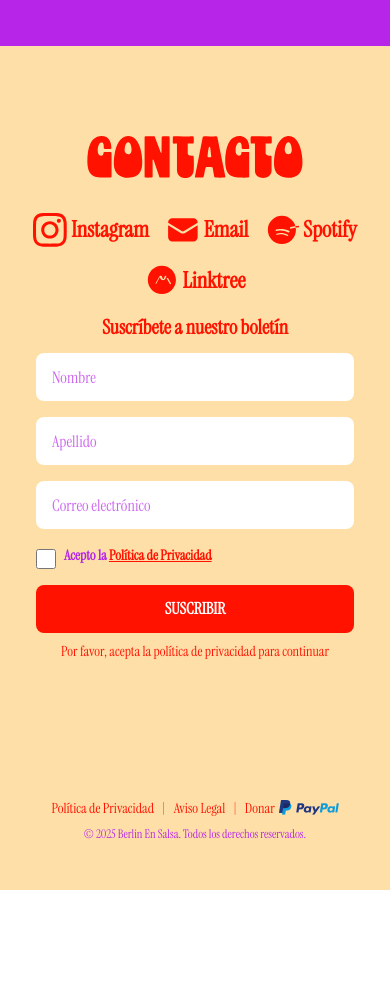
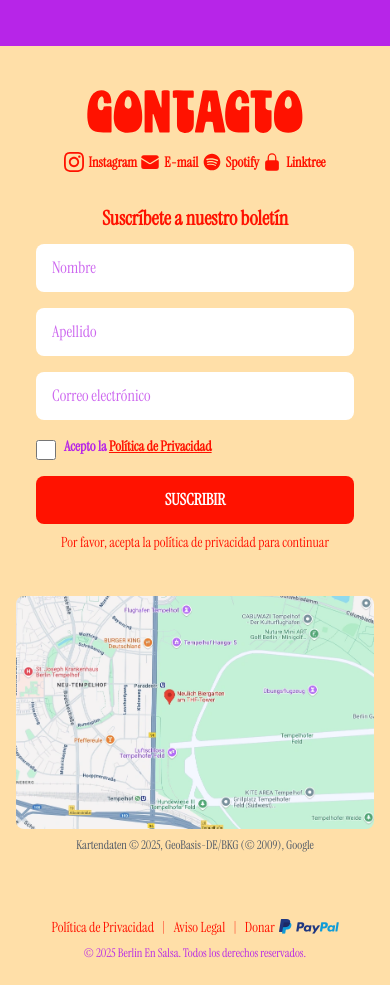
Before and after one commit to pa2si/berlin-en-salsa, a Next.js app: page / in a window 390 px wide. Shown: the part 4420-5405 px from the top of the page. Before the commit the page ends 5310 px from the top, so only its background shows below. Built offline with nearby package versions, Linux system fonts and the light colour scheme; no server answers; what @mailchimp/mailchimp_marketing would draw is missing.

Commit message:
v 1.0.11

```diff
--- a/src/app/de/sections/SectionFive.tsx
+++ b/src/app/de/sections/SectionFive.tsx
@@ -1,22 +1,22 @@
 import { SubscribeSection } from "@/components/GermanSubscribeSection";
-import { Footer } from "@/components/GermanFooter";
+import Image from "next/image";
 
 const SectionFive = () => {
   return (
-    <div className="bg-bes-amber flex h-svh flex-col overflow-y-auto">
-      <div className="flex w-full flex-1 flex-col justify-between">
-        <div className="flex w-full flex-1 flex-col items-center justify-center gap-2 px-4 md:gap-4">
-          <div className="mb-6 flex w-full justify-center sm:mb-2">
+    <div className="bg-bes-amber flex flex-col overflow-y-auto py-10 sm:py-12 md:py-16 lg:h-full">
+      <div className="container mx-auto flex flex-col items-center justify-center px-4 lg:h-full lg:py-10">
+        {/* Title */}
+        <div className="mb-4 flex w-full items-center justify-center sm:mb-5">
           <h2 className="sr-only">Kontakt</h2>
           <img
             src="/kontakt.svg"
             alt="Kontakt"
-              className="mt-0 w-[clamp(14rem,25vh,25rem)] object-contain sm:mt-2"
+            className="w-[clamp(14rem,25vh,25rem)] object-contain"
           />
         </div>
 
-          {/* Social Media Links */}
-          <div className="mx-auto flex max-w-2xl flex-wrap justify-center gap-[clamp(0.5rem,2vh,1.5rem)] md:gap-[clamp(1rem,3vh,2rem)]">
+        {/* Social Media Links - Now full width and centered */}
+        <div className="mb-6 flex w-full flex-wrap items-center justify-center gap-x-[0.2rem] gap-y-2 sm:mb-8 sm:gap-x-[clamp(0.3rem,1vh,0.4rem)] md:gap-x-[clamp(1rem,1.5vh,1.5rem)]">
           <a
             href="https://www.instagram.com/berlinensalsa/"
             target="_blank"
@@ -27,11 +27,11 @@ const SectionFive = () => {
               xmlns="http://www.w3.org/2000/svg"
               viewBox="0 0 24 24"
               fill="currentColor"
-                className="mr-1 h-[clamp(1.5rem,4vh,2.2rem)] w-[clamp(1.5rem,4vh,2.2rem)]"
+              className="mr-1 h-5 w-5 sm:h-[clamp(1.5rem,4vh,2.2rem)] sm:w-[clamp(1.5rem,4vh,2.2rem)]"
             >
               <path d="M12 2.163c3.204 0 3.584.012 4.85.07 3.252.148 4.771 1.691 4.919 4.919.058 1.265.069 1.645.069 4.849 0 3.205-.012 3.584-.069 4.849-.149 3.225-1.664 4.771-4.919 4.919-1.266.058-1.644.07-4.85.07-3.204 0-3.584-.012-4.849-.07-3.26-.149-4.771-1.699-4.919-4.92-.058-1.265-.07-1.644-.07-4.849 0-3.204.013-3.583.07-4.849.149-3.227 1.664-4.771 4.919-4.919 1.266-.057 1.645-.069 4.849-.069zm0-2.163c-3.259 0-3.667.014-4.947.072-4.358.2-6.78 2.618-6.98 6.98-.059 1.281-.073 1.689-.073 4.948 0 3.259.014 3.668.072 4.948.2 4.358 2.618 6.78 6.98 6.98 1.281.058 1.689.072 4.948.072 3.259 0 3.668-.014 4.948-.072 4.354-.2 6.782-2.618 6.979-6.98.059-1.28.073-1.689.073-4.948 0-3.259-.014-3.667-.072-4.947-.196-4.354-2.617-6.78-6.979-6.98-1.281-.059-1.69-.073-4.949-.073zm0 5.838c-3.403 0-6.162 2.759-6.162 6.162s2.759 6.163 6.162 6.163 6.162-2.759 6.162-6.163c0-3.403-2.759-6.162-6.162-6.162zm0 10.162c-2.209 0-4-1.79-4-4 0-2.209 1.791-4 4-4s4 1.791 4 4c0 2.21-1.791 4-4 4zm6.406-11.845c-.796 0-1.441.645-1.441 1.44s.645 1.44 1.441 1.44c.795 0 1.439-.645 1.439-1.44s-.644-1.44-1.439-1.44z" />
             </svg>
-              <span className="text-[clamp(1rem,3vh,1.4rem)] font-bold">
+            <span className="text-sm font-bold sm:text-[clamp(1rem,3vh,1.4rem)]">
               Instagram
             </span>
           </a>
@@ -44,12 +44,12 @@ const SectionFive = () => {
               xmlns="http://www.w3.org/2000/svg"
               viewBox="0 0 24 24"
               fill="currentColor"
-                className="mr-1 h-[clamp(1.5rem,4vh,2.2rem)] w-[clamp(1.5rem,4vh,2.2rem)]"
+              className="mr-1 h-5 w-5 sm:h-[clamp(1.5rem,4vh,2.2rem)] sm:w-[clamp(1.5rem,4vh,2.2rem)]"
             >
               <path d="M1.5 8.67v8.58a3 3 0 003 3h15a3 3 0 003-3V8.67l-8.928 5.493a3 3 0 01-3.144 0L1.5 8.67z" />
               <path d="M22.5 6.908V6.75a3 3 0 00-3-3h-15a3 3 0 00-3 3v.158l9.714 5.978a1.5 1.5 0 001.572 0L22.5 6.908z" />
             </svg>
-              <span className="text-[clamp(1rem,3vh,1.4rem)] font-bold">
+            <span className="text-sm font-bold sm:text-[clamp(1rem,3vh,1.4rem)]">
               E-Mail
             </span>
           </a>
@@ -64,17 +64,17 @@ const SectionFive = () => {
               xmlns="http://www.w3.org/2000/svg"
               viewBox="0 0 24 24"
               fill="currentColor"
-                className="mr-1 h-[clamp(1.5rem,4vh,2.2rem)] w-[clamp(1.5rem,4vh,2.2rem)]"
+              className="mr-1 h-5 w-5 sm:h-[clamp(1.5rem,4vh,2.2rem)] sm:w-[clamp(1.5rem,4vh,2.2rem)]"
             >
-                <path d="M12 2C6.5 2 2 6.5 2 12s4.5 10 10 10 10-4.5 10-10S17.5 2 12 2zm4.059 14.406c-.192 0-.286-.093-.477-.186-1.241-.74-2.764-1.108-4.435-1.108a8.46 8.46 0 00-2.54.28c-.093.045-.209.093-.304.093a.387.387 0 01-.381-.395c0-.232.126-.371.297-.418.93-.28 1.953-.418 3.02-.418 1.85 0 3.515.418 4.94 1.23.209.14.304.279.304.464a.388.388 0 01-.424.458zm1.085-2.417c-.228 0-.365-.093-.518-.185a12.772 12.772 0 00-5.613-1.349c-1.193 0-1.953.14-2.764.325a1.023 1.023 0 01-.241.046.506.506 0 01-.518-.51c0-.279.16-.464.425-.51.958-.232 1.915-.418 3.323-.418 2.09 0 4.18.464 5.848 1.3.228.14.381.325.381.557 0 .278-.207.51-.49.51l-.333.044zm1.24-2.788a.61.61 0 01-.593-.604c0-.325.193-.51.426-.604 2.375-.697 5.055-1.068 7.935-1.068 2.955 0 5.7.37 8.045 1.068.228.093.424.279.424.604a.61.61 0 01-.595.604c-.15 0-.243-.045-.471-.138-2.09-.65-4.564-.975-7.402-.975-2.84 0-5.38.325-7.43.975-.15.093-.243.138-.339.138z" />
+              <path d="M12 2C6.5 2 2 6.5 2 12s4.5 10 10 10 10-4.5 10-10S17.5 2 12 2zm3.75 14.65c-2.35-1.45-5.3-1.75-8.8-.95-.35.1-.65-.15-.75-.45-.1-.35.15-.65.45-.75 3.8-.85 7.1-.5 9.7 1.1.35.15.4.55.25.85-.2.3-.55.4-.85.2zm1-2.7c-2.7-1.65-6.8-2.15-9.95-1.15-.4.1-.85-.1-.95-.5-.1-.4.1-.85.5-.95 3.65-1.1 8.15-.55 11.25 1.35.3.15.45.65.2 1s-.7.5-1.05.25zM6.3 9.75c-.5.15-1-.15-1.15-.6-.15-.5.15-1 .6-1.15 3.55-1.05 9.4-.85 13.1 1.35.45.25.6.85.35 1.3-.25.35-.85.5-1.3.25C14.7 9 9.35 8.8 6.3 9.75z" />
             </svg>
-              <span className="text-[clamp(1rem,3vh,1.4rem)] font-bold">
+            <span className="text-sm font-bold sm:text-[clamp(1rem,3vh,1.4rem)]">
               Spotify
             </span>
           </a>
 
           <a
-              href="linktr.ee/BerlinEnSalsa"
+            href="https://linktr.ee/BerlinEnSalsa"
             target="_blank"
             rel="noopener noreferrer"
             className="text-bes-red hover:text-bes-red/80 flex items-center transition-colors"
@@ -83,23 +83,49 @@ const SectionFive = () => {
               xmlns="http://www.w3.org/2000/svg"
               viewBox="0 0 24 24"
               fill="currentColor"
-                className="mr-1 h-[clamp(1.5rem,4vh,2.2rem)] w-[clamp(1.5rem,4vh,2.2rem)]"
+              className="mr-1 h-5 w-5 sm:h-[clamp(1.5rem,4vh,2.2rem)] sm:w-[clamp(1.5rem,4vh,2.2rem)]"
             >
-                <path d="M7.953 15.066c-.08 0-.157-.02-.228-.06a.438.438 0 01-.187-.58l2.7-4.87a.99.99 0 011.025-.539.991.991 0 01.844.8l.132.446c.089.308.24.683.345.817.11.135.24.216.483.216.241 0 .342-.08.4-.214.06-.135.182-.5.27-.817l.133-.446a.99.99 0 01.842-.8.99.99 0 011.025.54l2.7 4.868a.438.438 0 01-.188.581.454.454 0 01-.612-.145l-2.701-4.868c-.154.511-.337 1.042-.6 1.45-.311.483-.817.85-1.587.85-.768 0-1.255-.367-1.566-.85-.264-.406-.446-.932-.6-1.45l-2.701 4.869a.446.446 0 01-.384.202zM12 4.85a.85.85 0 100 1.7.85.85 0 000-1.7zm0 8.3a.85.85 0 100 1.7.85.85 0 000-1.7zm-3.85-4.15a.85.85 0 100 1.7.85.85 0 000-1.7zm7.7 0a.85.85 0 100 1.7.85.85 0 000-1.7zM12 2C6.477 2 2 6.477 2 12s4.477 10 10 10 10-4.477 10-10S17.523 2 12 2z" />
+              <path
+                fillRule="evenodd"
+                d="M12 1.5a5.25 5.25 0 00-5.25 5.25v3a3 3 0 00-3 3v6.75a3 3 0 003 3h10.5a3 3 0 003-3v-6.75a3 3 0 00-3-3v-3c0-2.9-2.35-5.25-5.25-5.25zm3.75 8.25v-3a3.75 3.75 0 10-7.5 0v3h7.5z"
+                clipRule="evenodd"
+              />
             </svg>
-              <span className="text-[clamp(1rem,3vh,1.4rem)] font-bold">
+            <span className="text-sm font-bold sm:text-[clamp(1rem,3vh,1.4rem)]">
               Linktree
             </span>
           </a>
         </div>
 
-          <div className="mx-auto w-full max-w-4xl">
+        {/* Two-Column Content */}
+        <div className="flex flex-col lg:w-full lg:flex-row lg:items-center lg:gap-6 xl:gap-10">
+          {/* Left Column - Form */}
+          <div className="flex w-full flex-col items-center justify-center lg:w-1/2">
             <SubscribeSection />
           </div>
+
+          {/* Right Column - Map */}
+          <div className="mt-8 flex w-full flex-col items-center lg:mt-0 lg:w-1/2 lg:justify-center">
+            <div className="w-full max-w-xl lg:max-w-none">
+              <a
+                href="https://maps.app.goo.gl/KGTZ4cBkoJC1NAKq8"
+                target="_blank"
+                rel="noopener noreferrer"
+                className="block overflow-hidden rounded-lg shadow-lg transition-transform hover:scale-[1.02]"
+              >
+                <Image
+                  src="/googlemaps.webp"
+                  alt="Karte vom Berlin En Salsa Standort"
+                  width={600}
+                  height={350}
+                  className="h-auto max-h-[350px] w-full object-cover"
+                />
+              </a>
+              <p className="mt-2 text-center text-xs text-gray-600">
+                Kartendaten © 2025, GeoBasis-DE/BKG (© 2009), Google
+              </p>
             </div>
-
-        <div className="mt-auto w-full">
-          <Footer />
+          </div>
         </div>
       </div>
     </div>
--- a/src/app/page.tsx
+++ b/src/app/page.tsx
@@ -5,6 +5,7 @@ import SectionThree from "./sections/SectionThree";
 import SectionTwo from "./sections/SectionTwo";
 import ComingSoonBanner from "@/components/ComingSoonBanner";
 import ProgramButton from "@/components/ProgramButton";
+import { Footer } from "@/components/Footer";
 import type { Metadata } from "next";
 
 // Base URL for absolute URLs in metadata
@@ -35,7 +36,14 @@ export default function Home() {
       <SectionTwo />
       <SectionThree />
       <SectionFour />
-      <SectionFive />
+      <div className="lg:flex lg:h-svh lg:flex-col">
+        <div className="lg:flex-grow">
+          <SectionFive />
+        </div>
+        <div className="bg-bes-amber lg:flex-shrink-0">
+          <Footer />
+        </div>
+      </div>
     </main>
   );
 }
--- a/src/app/sections/SectionFive.tsx
+++ b/src/app/sections/SectionFive.tsx
@@ -1,22 +1,22 @@
 import { SubscribeSection } from "@/components/SubscribeSesction";
-import { Footer } from "@/components/Footer";
+import Image from "next/image";
 
 const SectionFive = () => {
   return (
-    <div className="bg-bes-amber flex h-svh flex-col overflow-y-auto">
-      <div className="flex w-full flex-1 flex-col justify-between">
-        <div className="flex w-full flex-1 flex-col items-center justify-center gap-2 px-4 md:gap-4">
-          <div className="mb-6 flex w-full justify-center sm:mb-2">
+    <div className="bg-bes-amber flex flex-col overflow-y-auto py-10 sm:py-12 md:py-16 lg:h-full">
+      <div className="container mx-auto flex flex-col items-center justify-center px-4 lg:h-full">
+        {/* Title */}
+        <div className="mb-4 flex w-full items-center justify-center sm:mb-5">
           <h2 className="sr-only">Contacto</h2>
           <img
             src="/contacto.svg"
             alt="Contacto"
-              className="mt-0 w-[clamp(14rem,25vh,25rem)] object-contain sm:mt-2"
+            className="w-[clamp(14rem,25vh,25rem)] object-contain"
           />
         </div>
 
-          {/* Social Media Links */}
-          <div className="mx-auto flex max-w-2xl flex-wrap justify-center gap-[clamp(0.5rem,2vh,1.5rem)] md:gap-[clamp(1rem,3vh,2rem)]">
+        {/* Social Media Links - Now full width and centered */}
+        <div className="mb-6 flex w-full flex-wrap items-center justify-center gap-x-[0.2rem] gap-y-2 sm:mb-8 sm:gap-x-[clamp(0.3rem,1vh,0.4rem)] md:gap-x-[clamp(1rem,1.5vh,1.5rem)]">
           <a
             href="https://www.instagram.com/berlinensalsa/"
             target="_blank"
@@ -27,11 +27,11 @@ const SectionFive = () => {
               xmlns="http://www.w3.org/2000/svg"
               viewBox="0 0 24 24"
               fill="currentColor"
-                className="mr-1 h-[clamp(1.5rem,4vh,2.2rem)] w-[clamp(1.5rem,4vh,2.2rem)]"
+              className="mr-1 h-5 w-5 sm:h-[clamp(1.5rem,4vh,2.2rem)] sm:w-[clamp(1.5rem,4vh,2.2rem)]"
             >
               <path d="M12 2.163c3.204 0 3.584.012 4.85.07 3.252.148 4.771 1.691 4.919 4.919.058 1.265.069 1.645.069 4.849 0 3.205-.012 3.584-.069 4.849-.149 3.225-1.664 4.771-4.919 4.919-1.266.058-1.644.07-4.85.07-3.204 0-3.584-.012-4.849-.07-3.26-.149-4.771-1.699-4.919-4.92-.058-1.265-.07-1.644-.07-4.849 0-3.204.013-3.583.07-4.849.149-3.227 1.664-4.771 4.919-4.919 1.266-.057 1.645-.069 4.849-.069zm0-2.163c-3.259 0-3.667.014-4.947.072-4.358.2-6.78 2.618-6.98 6.98-.059 1.281-.073 1.689-.073 4.948 0 3.259.014 3.668.072 4.948.2 4.358 2.618 6.78 6.98 6.98 1.281.058 1.689.072 4.948.072 3.259 0 3.668-.014 4.948-.072 4.354-.2 6.782-2.618 6.979-6.98.059-1.28.073-1.689.073-4.948 0-3.259-.014-3.667-.072-4.947-.196-4.354-2.617-6.78-6.979-6.98-1.281-.059-1.69-.073-4.949-.073zm0 5.838c-3.403 0-6.162 2.759-6.162 6.162s2.759 6.163 6.162 6.163 6.162-2.759 6.162-6.163c0-3.403-2.759-6.162-6.162-6.162zm0 10.162c-2.209 0-4-1.79-4-4 0-2.209 1.791-4 4-4s4 1.791 4 4c0 2.21-1.791 4-4 4zm6.406-11.845c-.796 0-1.441.645-1.441 1.44s.645 1.44 1.441 1.44c.795 0 1.439-.645 1.439-1.44s-.644-1.44-1.439-1.44z" />
             </svg>
-              <span className="text-[clamp(1rem,3vh,1.4rem)] font-bold">
+            <span className="text-sm font-bold sm:text-[clamp(1rem,3vh,1.4rem)]">
               Instagram
             </span>
           </a>
@@ -44,13 +44,13 @@ const SectionFive = () => {
               xmlns="http://www.w3.org/2000/svg"
               viewBox="0 0 24 24"
               fill="currentColor"
-                className="mr-1 h-[clamp(1.5rem,4vh,2.2rem)] w-[clamp(1.5rem,4vh,2.2rem)]"
+              className="mr-1 h-5 w-5 sm:h-[clamp(1.5rem,4vh,2.2rem)] sm:w-[clamp(1.5rem,4vh,2.2rem)]"
             >
               <path d="M1.5 8.67v8.58a3 3 0 003 3h15a3 3 0 003-3V8.67l-8.928 5.493a3 3 0 01-3.144 0L1.5 8.67z" />
               <path d="M22.5 6.908V6.75a3 3 0 00-3-3h-15a3 3 0 00-3 3v.158l9.714 5.978a1.5 1.5 0 001.572 0L22.5 6.908z" />
             </svg>
-              <span className="text-[clamp(1rem,3vh,1.4rem)] font-bold">
-                Email
+            <span className="text-sm font-bold sm:text-[clamp(1rem,3vh,1.4rem)]">
+              E-mail
             </span>
           </a>
 
@@ -64,17 +64,17 @@ const SectionFive = () => {
               xmlns="http://www.w3.org/2000/svg"
               viewBox="0 0 24 24"
               fill="currentColor"
-                className="mr-1 h-[clamp(1.5rem,4vh,2.2rem)] w-[clamp(1.5rem,4vh,2.2rem)]"
+              className="mr-1 h-5 w-5 sm:h-[clamp(1.5rem,4vh,2.2rem)] sm:w-[clamp(1.5rem,4vh,2.2rem)]"
             >
-                <path d="M12 2C6.5 2 2 6.5 2 12s4.5 10 10 10 10-4.5 10-10S17.5 2 12 2zm4.059 14.406c-.192 0-.286-.093-.477-.186-1.241-.74-2.764-1.108-4.435-1.108a8.46 8.46 0 00-2.54.28c-.093.045-.209.093-.304.093a.387.387 0 01-.381-.395c0-.232.126-.371.297-.418.93-.28 1.953-.418 3.02-.418 1.85 0 3.515.418 4.94 1.23.209.14.304.279.304.464a.388.388 0 01-.424.458zm1.085-2.417c-.228 0-.365-.093-.518-.185a12.772 12.772 0 00-5.613-1.349c-1.193 0-1.953.14-2.764.325a1.023 1.023 0 01-.241.046.506.506 0 01-.518-.51c0-.279.16-.464.425-.51.958-.232 1.915-.418 3.323-.418 2.09 0 4.18.464 5.848 1.3.228.14.381.325.381.557 0 .278-.207.51-.49.51l-.333.044zm1.24-2.788a.61.61 0 01-.593-.604c0-.325.193-.51.426-.604 2.375-.697 5.055-1.068 7.935-1.068 2.955 0 5.7.37 8.045 1.068.228.093.424.279.424.604a.61.61 0 01-.595.604c-.15 0-.243-.045-.471-.138-2.09-.65-4.564-.975-7.402-.975-2.84 0-5.38.325-7.43.975-.15.093-.243.138-.339.138z" />
+              <path d="M12 2C6.5 2 2 6.5 2 12s4.5 10 10 10 10-4.5 10-10S17.5 2 12 2zm3.75 14.65c-2.35-1.45-5.3-1.75-8.8-.95-.35.1-.65-.15-.75-.45-.1-.35.15-.65.45-.75 3.8-.85 7.1-.5 9.7 1.1.35.15.4.55.25.85-.2.3-.55.4-.85.2zm1-2.7c-2.7-1.65-6.8-2.15-9.95-1.15-.4.1-.85-.1-.95-.5-.1-.4.1-.85.5-.95 3.65-1.1 8.15-.55 11.25 1.35.3.15.45.65.2 1s-.7.5-1.05.25zM6.3 9.75c-.5.15-1-.15-1.15-.6-.15-.5.15-1 .6-1.15 3.55-1.05 9.4-.85 13.1 1.35.45.25.6.85.35 1.3-.25.35-.85.5-1.3.25C14.7 9 9.35 8.8 6.3 9.75z" />
             </svg>
-              <span className="text-[clamp(1rem,3vh,1.4rem)] font-bold">
+            <span className="text-sm font-bold sm:text-[clamp(1rem,3vh,1.4rem)]">
               Spotify
             </span>
           </a>
 
           <a
-              href="linktr.ee/BerlinEnSalsa"
+            href="https://linktr.ee/BerlinEnSalsa"
             target="_blank"
             rel="noopener noreferrer"
             className="text-bes-red hover:text-bes-red/80 flex items-center transition-colors"
@@ -83,23 +83,49 @@ const SectionFive = () => {
               xmlns="http://www.w3.org/2000/svg"
               viewBox="0 0 24 24"
               fill="currentColor"
-                className="mr-1 h-[clamp(1.5rem,4vh,2.2rem)] w-[clamp(1.5rem,4vh,2.2rem)]"
+              className="mr-1 h-5 w-5 sm:h-[clamp(1.5rem,4vh,2.2rem)] sm:w-[clamp(1.5rem,4vh,2.2rem)]"
             >
-                <path d="M7.953 15.066c-.08 0-.157-.02-.228-.06a.438.438 0 01-.187-.58l2.7-4.87a.99.99 0 011.025-.539.991.991 0 01.844.8l.132.446c.089.308.24.683.345.817.11.135.24.216.483.216.241 0 .342-.08.4-.214.06-.135.182-.5.27-.817l.133-.446a.99.99 0 01.842-.8.99.99 0 011.025.54l2.7 4.868a.438.438 0 01-.188.581.454.454 0 01-.612-.145l-2.701-4.868c-.154.511-.337 1.042-.6 1.45-.311.483-.817.85-1.587.85-.768 0-1.255-.367-1.566-.85-.264-.406-.446-.932-.6-1.45l-2.701 4.869a.446.446 0 01-.384.202zM12 4.85a.85.85 0 100 1.7.85.85 0 000-1.7zm0 8.3a.85.85 0 100 1.7.85.85 0 000-1.7zm-3.85-4.15a.85.85 0 100 1.7.85.85 0 000-1.7zm7.7 0a.85.85 0 100 1.7.85.85 0 000-1.7zM12 2C6.477 2 2 6.477 2 12s4.477 10 10 10 10-4.477 10-10S17.523 2 12 2z" />
+              <path
+                fillRule="evenodd"
+                d="M12 1.5a5.25 5.25 0 00-5.25 5.25v3a3 3 0 00-3 3v6.75a3 3 0 003 3h10.5a3 3 0 003-3v-6.75a3 3 0 00-3-3v-3c0-2.9-2.35-5.25-5.25-5.25zm3.75 8.25v-3a3.75 3.75 0 10-7.5 0v3h7.5z"
+                clipRule="evenodd"
+              />
             </svg>
-              <span className="text-[clamp(1rem,3vh,1.4rem)] font-bold">
+            <span className="text-sm font-bold sm:text-[clamp(1rem,3vh,1.4rem)]">
               Linktree
             </span>
           </a>
         </div>
 
-          <div className="mx-auto w-full max-w-4xl">
+        {/* Two-Column Content */}
+        <div className="flex flex-col lg:w-full lg:flex-row lg:items-center lg:gap-6 xl:gap-10">
+          {/* Left Column - Form */}
+          <div className="flex w-full flex-col items-center justify-center lg:w-1/2">
             <SubscribeSection />
           </div>
+
+          {/* Right Column - Map */}
+          <div className="mt-8 flex w-full flex-col items-center lg:mt-0 lg:w-1/2 lg:justify-center">
+            <div className="w-full max-w-xl lg:max-w-none">
+              <a
+                href="https://maps.app.goo.gl/KGTZ4cBkoJC1NAKq8"
+                target="_blank"
+                rel="noopener noreferrer"
+                className="block overflow-hidden rounded-lg shadow-lg transition-transform hover:scale-[1.02]"
+              >
+                <Image
+                  src="/googlemaps.webp"
+                  alt="Mapa de la ubicación de Berlin En Salsa"
+                  width={600}
+                  height={350}
+                  className="h-auto max-h-[350px] w-full object-cover"
+                />
+              </a>
+              <p className="mt-2 text-center text-xs text-gray-600">
+                Kartendaten © 2025, GeoBasis-DE/BKG (© 2009), Google
+              </p>
             </div>
-
-        <div className="mt-auto w-full">
-          <Footer />
+          </div>
         </div>
       </div>
     </div>
--- a/src/components/Footer.tsx
+++ b/src/components/Footer.tsx
@@ -3,8 +3,8 @@ import Link from "next/link";
 
 export const Footer = () => {
   return (
-    <footer className="text-bes-red pb-12 text-center md:pb-4">
-      <div className="container mx-auto">
+    <footer className="text-bes-red py-6 text-center lg:py-4">
+      <div className="container mx-auto px-4">
         <div className="flex flex-wrap items-center justify-center gap-2 text-sm font-medium md:gap-4">
           <Link
             href="/privacidad"
--- a/src/components/SubscribeSesction.tsx
+++ b/src/components/SubscribeSesction.tsx
@@ -35,7 +35,7 @@ export const SubscribeSection = () => {
   };
 
   return (
-    <div className="h-auto px-5 py-2 sm:px-3 sm:py-0 md:px-4 md:py-0 lg:px-5 lg:py-4">
+    <div className="h-auto w-full px-5 py-2 sm:px-3 sm:py-0 md:px-4 md:py-0 lg:px-5 lg:py-4">
       <div className="mx-auto max-w-[700px]">
         {" "}
         <div className="text-bes-red mb-3 text-center text-xl font-bold sm:mb-2 sm:text-xl md:mb-3 md:text-2xl lg:mb-6 lg:text-3xl">
@@ -45,12 +45,12 @@ export const SubscribeSection = () => {
           className="flex flex-col items-center justify-center gap-y-4 sm:gap-y-2 md:gap-y-3 lg:gap-y-4"
           onSubmit={handleSubmit}
         >
-          <div className="flex w-full flex-wrap items-center justify-center gap-x-4 gap-y-4 sm:flex-row">
+          <div className="flex w-full flex-col items-center justify-center gap-y-4 sm:flex-col sm:gap-y-4 lg:gap-y-4">
             {" "}
             <input
               type="text"
               name="firstName"
-              className="text-bes-purple border-bes-purple placeholder-bes-purple/70 h-12 w-full rounded-lg border-2 bg-white px-4 sm:h-9 sm:w-[48%] sm:px-3 md:h-10 md:px-3 lg:h-12 lg:px-4"
+              className="text-bes-purple border-bes-purple placeholder-bes-purple/70 h-12 w-full rounded-lg border-2 bg-white px-4 sm:h-9 sm:w-full sm:px-3 md:h-10 md:px-3 lg:h-12 lg:w-full lg:px-4"
               placeholder="Nombre"
               required
               minLength={2}
@@ -61,7 +61,7 @@ export const SubscribeSection = () => {
             <input
               type="text"
               name="lastName"
-              className="text-bes-purple border-bes-purple placeholder-bes-purple/70 h-12 w-full rounded-lg border-2 bg-white px-4 sm:h-9 sm:w-[48%] sm:px-3 md:h-10 md:px-3 lg:h-12 lg:px-4"
+              className="text-bes-purple border-bes-purple placeholder-bes-purple/70 h-12 w-full rounded-lg border-2 bg-white px-4 sm:h-9 sm:w-full sm:px-3 md:h-10 md:px-3 lg:h-12 lg:w-full lg:px-4"
               placeholder="Apellido"
               required
               minLength={2}
@@ -75,7 +75,7 @@ export const SubscribeSection = () => {
             <input
               type="email"
               name="email"
-              className="text-bes-purple border-bes-purple placeholder-bes-purple/70 h-12 w-full rounded-lg border-2 bg-white px-4 sm:h-9 sm:w-full sm:px-3 md:h-10 md:px-3 lg:h-12 lg:px-4"
+              className="text-bes-purple border-bes-purple placeholder-bes-purple/70 h-12 w-full rounded-lg border-2 bg-white px-4 sm:h-9 sm:w-full sm:px-3 md:h-10 md:px-3 lg:h-12 lg:w-full lg:px-4"
               placeholder="Correo electrónico"
               required
               maxLength={320}
@@ -139,7 +139,7 @@ export const SubscribeSection = () => {
             </div>
           </div>
         </form>
-        <div className="mt-1 flex min-h-[40px] items-center justify-center sm:mt-1 sm:min-h-[30px] md:mt-1.5 md:min-h-[35px] lg:mt-2 lg:min-h-[40px]">
+        <div className="mt-1 flex items-center justify-center sm:mt-1 md:mt-1.5 lg:mt-2">
           {subscribeSuccess && (
             <p className="bg-bes-purple/10 text-bes-purple rounded-lg px-3 py-1 text-sm font-bold sm:px-2 sm:py-0.5 sm:text-xs md:px-3 md:py-1 md:text-xs lg:px-4 lg:py-2 lg:text-sm">
               {subscribeSuccess}
```
Also changed, not shown: src/app/de/page.tsx (+9 -1 lines), src/components/GermanSubscribeSection.tsx (+7 -7 lines), public/googlemaps.webp (added), 1 other file (tests, documents, lock files or other folders). Lines whose indentation alone changed are shown as unchanged.
